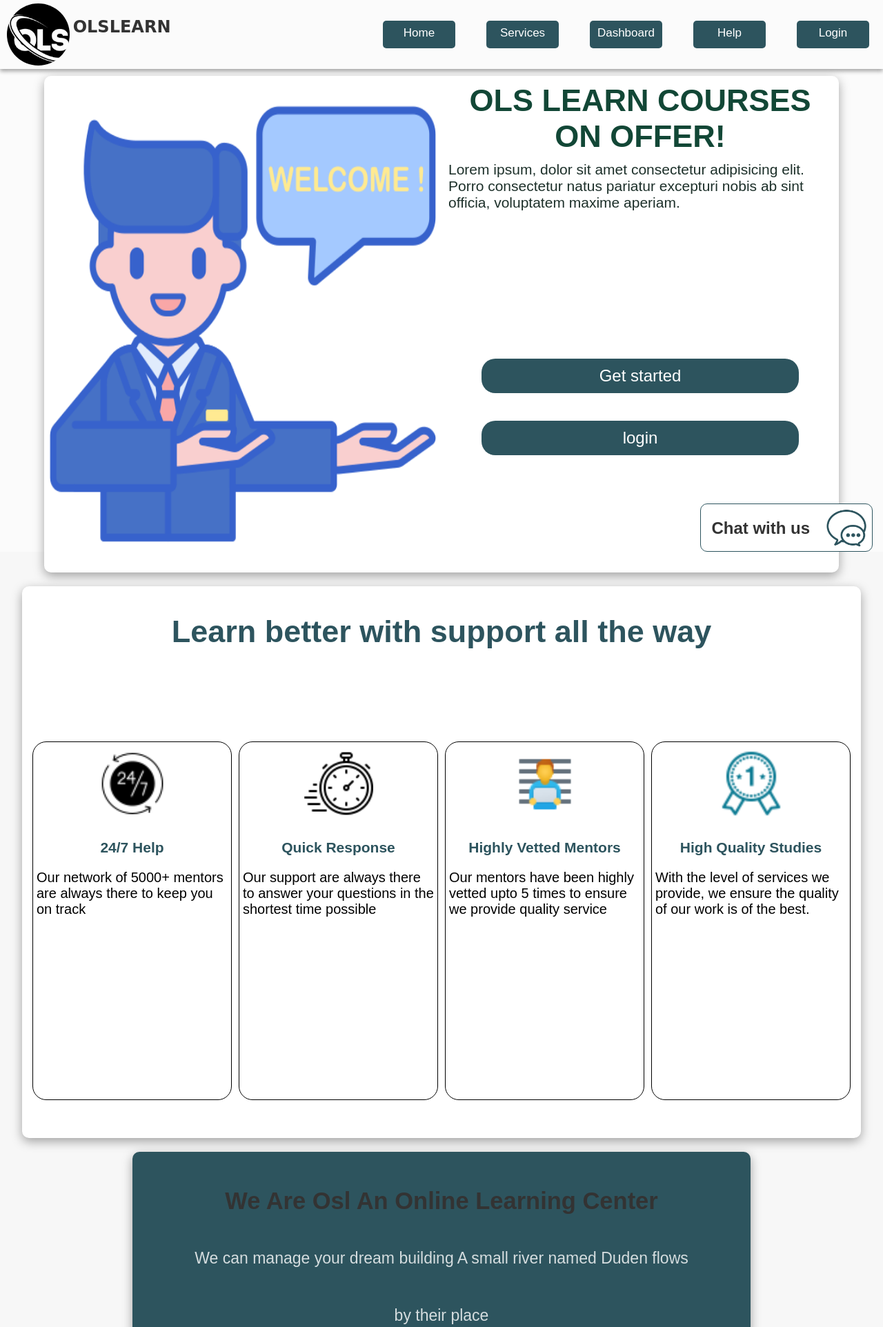
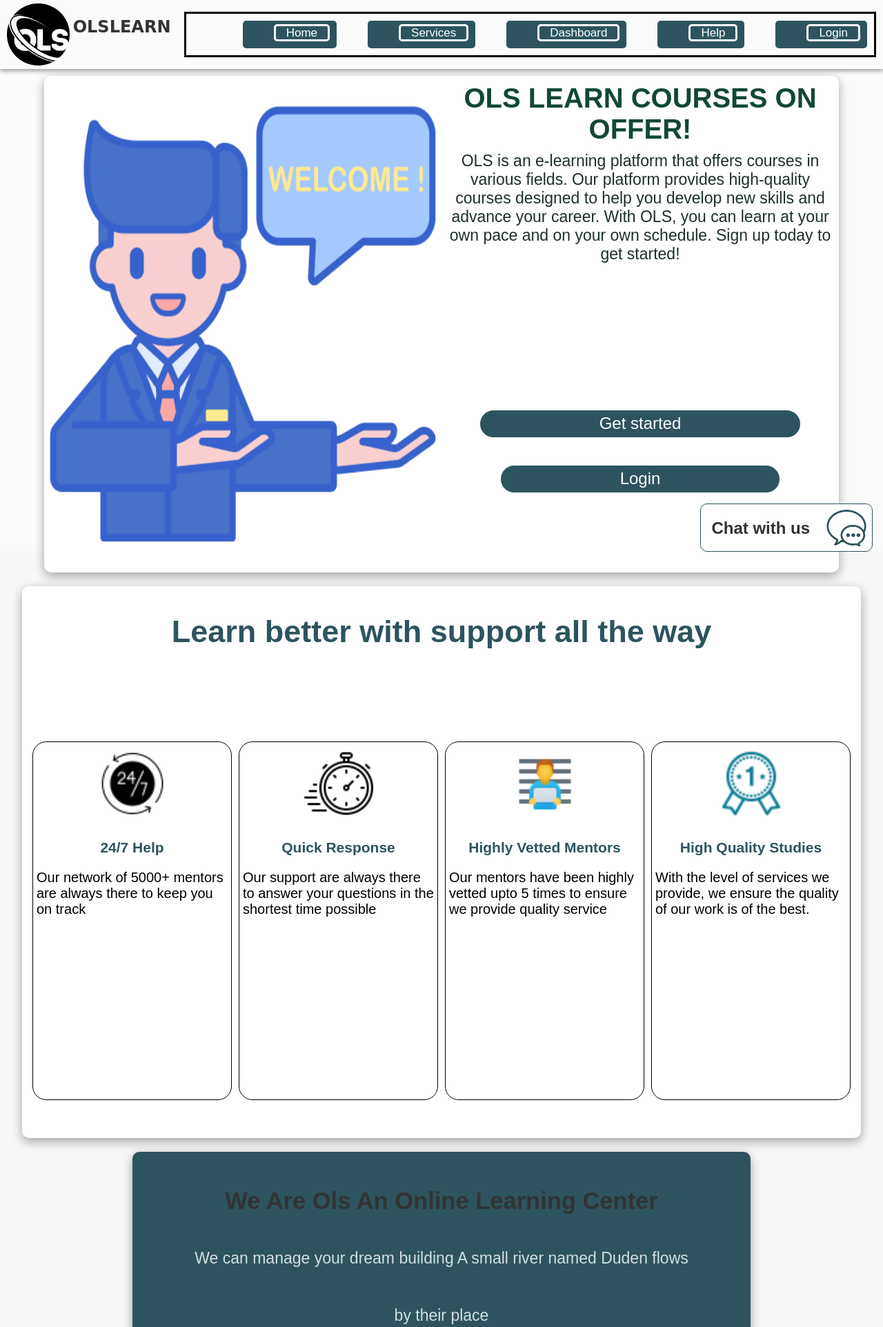
Before and after one commit to orii-blackmark/E-LEARNING-PLATFORM, a PHP site: page /index.html in a window 1280 px wide. Shown: the top 1924 px of the page at 69% size. Run offline with PHP 8.4, Linux system fonts and the light colour scheme.

Commit message:
change 02

```diff
--- a/index.html
+++ b/index.html
@@ -16,14 +16,11 @@
         </div>
         <div class="sub-menu">
             <ul>
-                <li>Home</li>
-                <li>Services</li>
-                <li><a href="dashboard.html">Dashboard</a>
-                </li>
+                <li class="active"><a href="#">Home</a></li>
+                <li><a href="service.html">Services</a></li>
+                <li><a href="dashboard.html">Dashboard</a></li>
                 <li><a href="help.html">Help</a></li>
-                <li>
-                 <div class="login">Login</div>
-                </li>
+                <li><div class="login"><a href="logins/login.html">Login</a></div></li>
             </ul>
         </div>
     </div>
@@ -32,16 +29,18 @@
             <img src="assets/usher.png" alt="welcome">
         </div>
         <div class="right">
-            <div class="top">
-                <h3>OLS LEARN COURSES ON OFFER!</h3>
-                <P>Lorem ipsum, dolor sit amet consectetur adipisicing elit. Porro
-                     consectetur natus pariatur excepturi nobis ab sint officia,
-                     voluptatem maxime aperiam.</P>
+            <div class="top" style="height: 70%;">
+                <h3 style="font-size: 40px;">OLS LEARN COURSES ON OFFER!</h3>
+                <p style="font-size: 23px; ">OLS is an e-learning platform that offers courses in various fields. Our platform provides high-quality courses designed to help you develop new skills and advance your career. With OLS, you can learn at your own pace and on your own schedule. Sign up today to get started!</p>
             </div>
-            <div class="bottom">
-                <form action="">
-                    <button>Get started</button>
-                <button>login</button>
+            <div class="bottom" style="height: 35%;">
+                <form action=""">
+                    <div class="button" style="border: ;">
+                        <a href="logins/sign up.html">Get started</a>
+                    </div>
+                    <div class="button">
+                        <a href="logins/login.html">Login</a>
+                    </div>
                 </form>
             </div>
         </div>
@@ -89,7 +88,7 @@
                     <div class="row justify-content-center">
                         <div class="col-md-12 text-center">
                             <div class="overlay"></div>
-                            <h1>We Are Osl An Online Learning Center</h1>
+                            <h1>We Are Ols An Online Learning Center</h1>
                             <p>
                                 We can manage your dream building A small river named Duden
                                 flows by their place
--- /dev/null
+++ b/script.js
@@ -0,0 +1,4 @@
+    var button = document.getElementById("myButton");
+  button.addEventListener("click", function() {
+    window.location.href = "logins/login.html";
+  });
--- a/style.css
+++ b/style.css
@@ -13,6 +13,7 @@ body{
 .left .cover{
     background-size: cover;
 }
+
 .menu{
     height: 100px;
     margin-bottom: 10px;
@@ -66,17 +67,14 @@ border-bottom: 2px solid #2d545e;
     width: 84%;
     margin-bottom: auto;
     margin-right: 10px;
-}
-.menu .sub-menu ul{
-    display: inline-flex;
-    padding: 5px;
-    list-style: none;
-
-}
-.menu .sub-menu ul li{
+    border: solid;
+
+}
+.menu .sub-menu ul li a{
+    border: solid ;
     margin: 5px;
-    padding-left: 5px;
-    padding-right: 5px;
+    padding-left: 15px;
+    padding-right: 15px;
     min-width: 105px;
     text-align: center;
     color: #fff;
@@ -84,11 +82,28 @@ border-bottom: 2px solid #2d545e;
     border-radius: 5px;
     margin-left: 40px;
     cursor: pointer;
+    height: 50px;
+    line-height: 35px;
+    background: #2d545e;
+}
+
+.menu .sub-menu ul{
+    display: inline-flex;
+    padding: 5px;
+    list-style: none;
+
+}
+
+.menu .sub-menu ul li{
+    margin: 5px;
+    text-align: center;
+    font-size: 17px;
+    margin-left: 40px;
+    cursor: pointer;
     height: 40px;
     line-height: 35px;
-    background: #2d545e;
-
-}
+}
+
 .menu .sub-menu ul li:hover{
     background: #4f556e;
 }
@@ -123,48 +138,74 @@ border-bottom: 2px solid #2d545e;
 }
 .main .right .top{
     padding: 5px;
-    height: 50%;
+    height: 70%;
 }
 .main .right .top h3{
     padding: 5px;
-    font-size: 45px;
+    font-size: 1px;
     text-align: center;
     color: rgb(18, 71, 54);
 }
 .main .right .top p{
     padding: 5px;
-    font-size: 21px;
     color: rgb(29, 48, 42);
+    text-align: center;
 }
 .main .right .bottom{
-    height: 50%;
+    height: 30%;
     display: flex;
     flex-direction: column;
+    align-content: center;
 
 }
 .main .right .bottom form{
     text-align: center;
     margin-top: 10px;
-}
-.main .right .bottom button{
+    align-content: center;
+    justify-content: center;
+    align-content: flex-end;
+}
+.main .right .botntom .button{
     width: 80%;
     height: 50px;
     margin-top: 40px;
     border-radius: 20px;
     font-size: 24px;
     outline: none;
-    border: none;
     background: #2d545e;
     color: #fff;
-
-}
-.main .right .bottom button:hover{
+    margin-left: auto;
+    margin-right: auto;
+
+
+}
+.main .right .bottom .button{
+    height: 80px;
+    justify-content: space-between;
+}
+.main .right .bottom .button a{
+    text-align: center;
+    color: #fff;
+    background: #2d545e;
+    padding: 5px 30%;
+    font-size: 24px;
+    border-radius: 20px;
+    margin: auto;
+    outline: none;
+    margin-top: 40px;
+    margin-bottom: 20px;
+
+}
+
+.main .right .bottom .button a:hover{
     background: transparent;
     font-size: 25px;
     border: solid 2px #2d545e;
     color: #111;
     transition: all ease-in-out .6s;
-}
+
+}
+
 .section1{
     width: 95%;
     margin: auto;
@@ -296,6 +337,7 @@ border-bottom: 2px solid #2d545e;
     transition: all ease-out .5s;
 }
 /*FOOTER*/
+
 .footer{
     height: 70vh;
     width: 100%;
```
Also changed, not shown: help.html (added, +87 -0 lines), logins/login.css (+98 -1 lines), logins/login.html (+19 -0 lines), logins/sign up.html (added, +85 -0 lines), logins/sign up.php (deleted, +0 -66 lines), logins/style.css (+8 -2 lines), service.html (+4 -7 lines), 2 other files.
